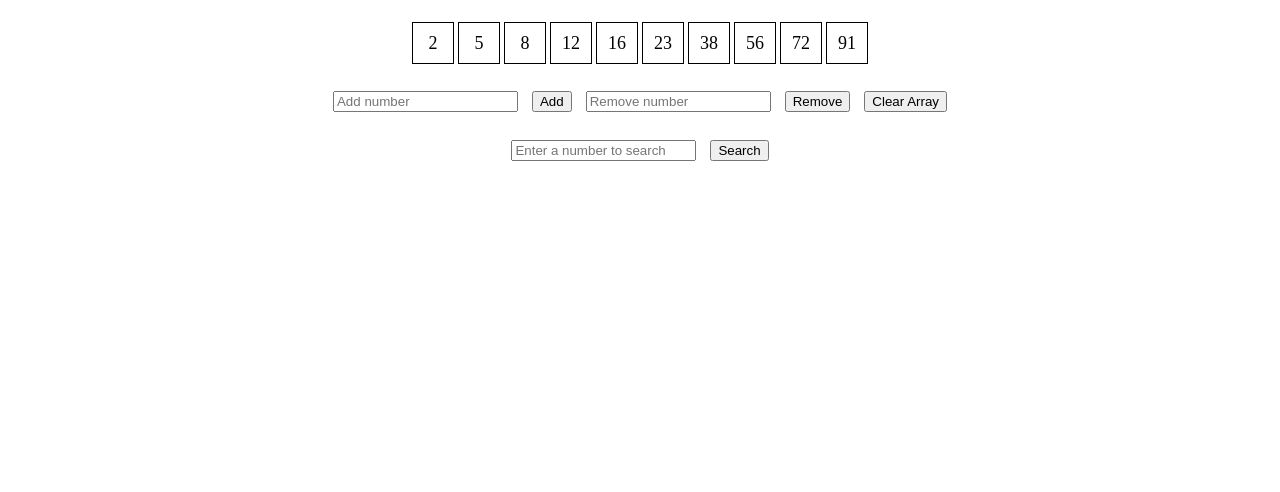
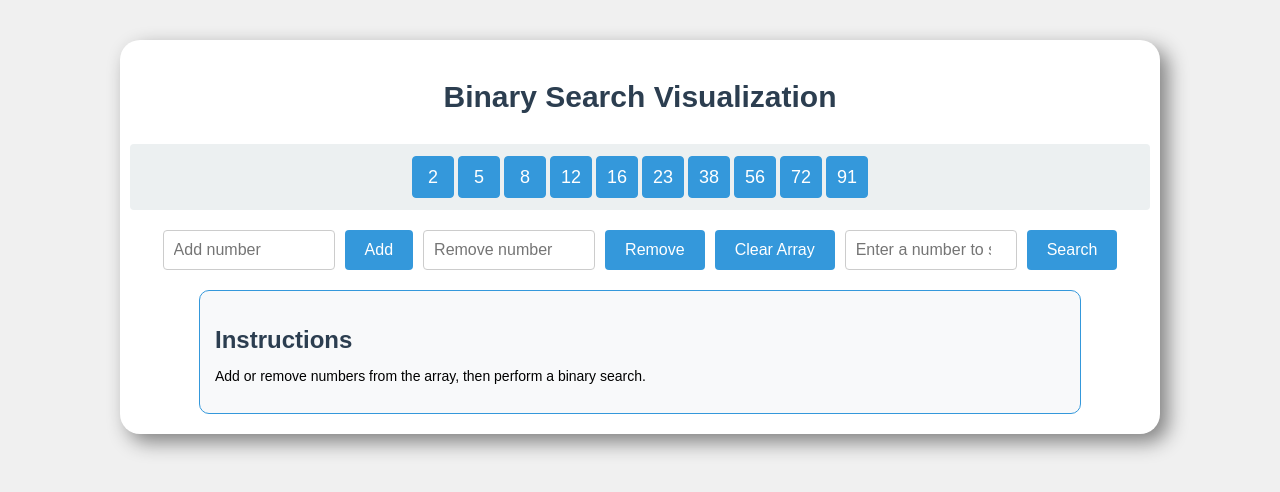
Before and after one commit to ristonrodrigues723/bs, a plain HTML site: page index.html in a window 1280 px wide. Drawn offline with Linux system fonts and the light colour scheme.

Commit message:
improvements

```diff
--- a/bs.css
+++ b/bs.css
@@ -1,74 +1,115 @@
+body {
+    font-family: 'Arial', sans-serif;
+    background-color: #f0f0f0;
+    margin: 0;
+    padding: 20px;
+}
+
 .container {
+    max-width: 1000px;
+    margin: 20px auto;
+    background-color: white;
+    padding: 20px;
+    border-radius: 20px;
+    box-shadow: 8px 8px 20px rgb(128, 128, 128);
+    display: flex;
+    flex-direction: column;
+    align-items: center;
+}
+
+h1 {
+    color: #2c3e50;
+    text-align: center;
+    font-size: 30px;
+    margin-top: 20px;
+    margin-bottom: 10px;
+}
+
+#array-container {
     display: flex;
     flex-wrap: wrap;
     justify-content: center;
     margin-top: 20px;
+    background-color: #ecf0f1;
+    border-radius: 4px;
+    padding: 10px;
+    width: 100%;
 }
 
 .box {
     width: 40px;
     height: 40px;
-    border: 1px solid black;
+    border: 1px solid #3498db;
     display: flex;
     justify-content: center;
     align-items: center;
     margin: 2px;
     font-size: 18px;
     cursor: pointer;
+    background-color: #3498db;
+    color: white;
+    border-radius: 4px;
+    transition: background-color 0.3s;
 }
 
 .selected {
-    background-color: yellow;
+    background-color: #f1c40f;
+    color: #2c3e50;
 }
 
 .found {
-    background-color: green;
+    background-color: #2ecc71;
 }
 
 .not-found {
-    background-color: red;
+    background-color: #e74c3c;
 }
 
 .controls {
-    text-align: center;
+    display: flex;
+    justify-content: center;
+    flex-wrap: wrap;
+    gap: 10px;
     margin-top: 20px;
-}
-.container {
-    display: flex;
-    flex-wrap: wrap;
-    justify-content: center;
-    margin-top: 20px;
+    width: 100%;
 }
 
-.box {
-    width: 40px;
-    height: 40px;
-    border: 1px solid black;
-    display: flex;
-    justify-content: center;
-    align-items: center;
-    margin: 2px;
-    font-size: 18px;
-    cursor: pointer;
+.controls input[type="number"] {
+    padding: 10px;
+    font-size: 16px;
+    border: 1px solid #ccc;
+    border-radius: 4px;
+    width: 150px;
 }
 
-.selected {
-    background-color: yellow;
+.controls button {
+    padding: 10px 20px;
+    font-size: 16px;
+    background-color: #3498db;
+    color: white;
+    border: none;
+    border-radius: 4px;
+    cursor: pointer;
+    transition: background-color 0.3s;
 }
 
-.found {
-    background-color: green;
+.controls button:hover {
+    background-color: #2980b9;
 }
 
-.not-found {
-    background-color: red;
+.message-container {
+    width: 100%;
+    max-width: 850px;
+    border: 1px solid #3498db;
+    border-radius: 10px;
+    padding: 15px;
+    margin-top: 20px;
+    background-color: #f8f9fa;
+    font-size: 14px;
 }
 
-.controls {
-    text-align: center;
-    margin-top: 20px;
+.message-container h2 {
+    font-size: 24px;
+    margin-bottom: 10px;
+    color: #2c3e50;
 }
-
-.controls input, .controls button {
-    margin: 5px;
-}
--- a/index.html
+++ b/index.html
@@ -7,16 +7,22 @@
     <link rel="stylesheet" href="bs.css">
 </head>
 <body>
-    <div class="container" id="array-container"></div>
+    <div class="container">
+        <h1>Binary Search Visualization</h1>
+        <div id="array-container"></div>
         <div class="controls">
             <input type="number" id="add-input" placeholder="Add number">
             <button onclick="addNumber()">Add</button>
             <input type="number" id="remove-input" placeholder="Remove number">
             <button onclick="removeNumber()">Remove</button>
             <button onclick="clearArray()">Clear Array</button>
-        <br><br>
             <input type="number" id="search-input" placeholder="Enter a number to search">
             <button onclick="startSearch()">Search</button>
+        </div>
+        <div class="message-container">
+            <h2>Instructions</h2>
+            <p>Add or remove numbers from the array, then perform a binary search.</p>
+        </div>
     </div>
     <script src="bs.js"></script>
 </body>
```
Lines whose indentation alone changed are shown as unchanged.
